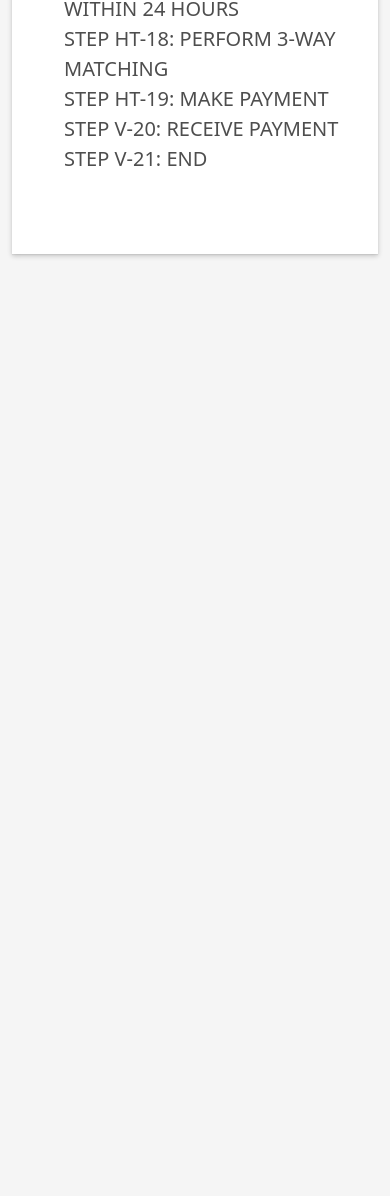
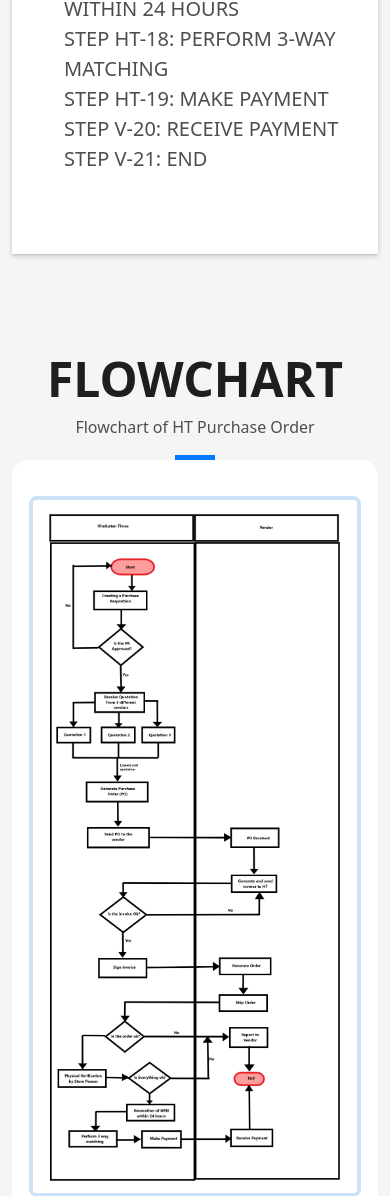
Before and after one commit to prasoonghosh/HT-Project-Page, a website: page purchase order.html in a window 390 px wide. Shown: the part 9289-10485 px from the top of the page. Before the commit the page ends 9591 px from the top, so only its background shows below. Drawn offline with Linux system fonts and the light colour scheme.

Commit message:
Coded the flowchart section

```diff
--- a/purchase order.html
+++ b/purchase order.html
@@ -324,6 +324,38 @@
     </div>
 </section>
 <!-- End Algorithm -->
+
+<!-- Flowchart -->
+<section id="flowchart" class="services-mf pt-5 route">
+    <div class="container">
+        <div class="row">
+            <div class="col-sm-12">
+                <div class="title-box- text-center">
+                    <h3 class="title-a">
+                        Flowchart
+                    </h3>
+                    <p class="subtitle-a">
+                        Flowchart of HT Purchase Order
+                    </p>
+                    <div class="line-mf"></div>
+                </div>
+            </div>
+        </div>
+        <div class="align-items-center row">
+            <div class="col-md-12">
+                <div class="service-box align-items-center">
+                    <div class="service-content">
+                        <p class="s-description align-items-center">
+                            <img src="assets/img/purchase-order/Purchase-order_Flowchart.jpg" class="img-fluid rounded box-shadow-a">
+                        </p>
+                    </div>
+                </div>
+            </div>
+        </div>
+    </div>
+</section>
+<!-- End Flowchart -->
+
 <!-- Back to top -->
 <div id="preloader"></div>
 <a href="#" class="back-to-top d-flex align-items-center justify-content-center"><i class="bi bi-arrow-up-short"></i></a>
```
Also changed, not shown: assets/img/purchase-order/Purchase-order_Flowchart.jpg (added).
